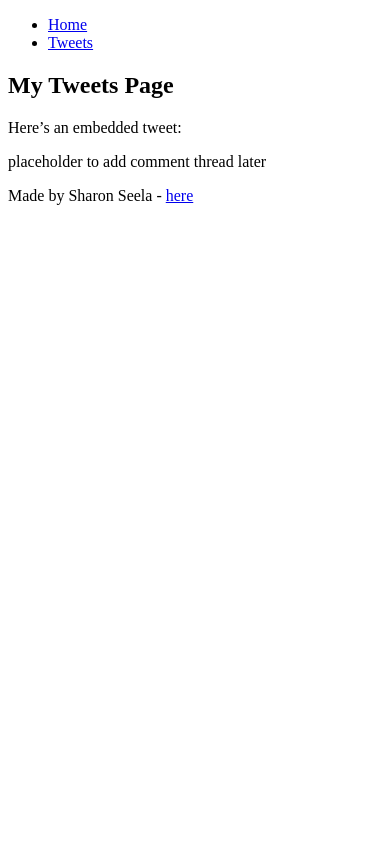
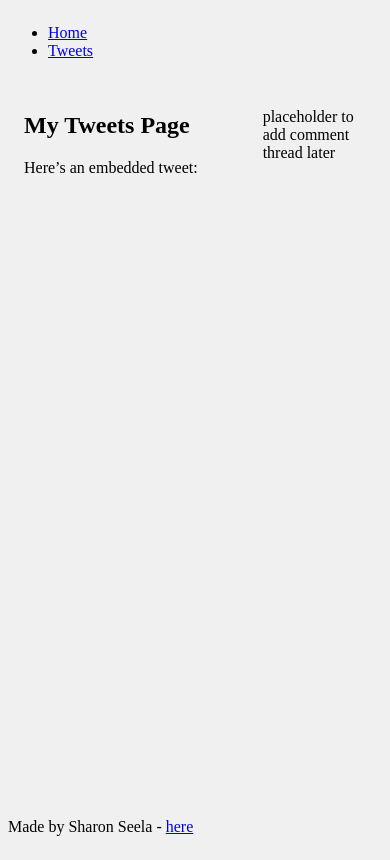
Before and after one commit to seelasharon/alx_html_css, a plain HTML site: page css_basic/tweets.html in a window 390 px wide. Drawn offline with Linux system fonts and the light colour scheme.

```diff
--- a/css_basic/tweets.html
+++ b/css_basic/tweets.html
@@ -3,6 +3,9 @@
 <head>
   <meta charset="UTF-8">
   <title>My Tweets</title>
+  <link href="base.css" rel="stylesheet">
+<link href="styles.css" rel="stylesheet">
+
 </head>
 <body>
   <header>
```
Also changed, not shown: css_basic/index.html (+5 -1 lines).
